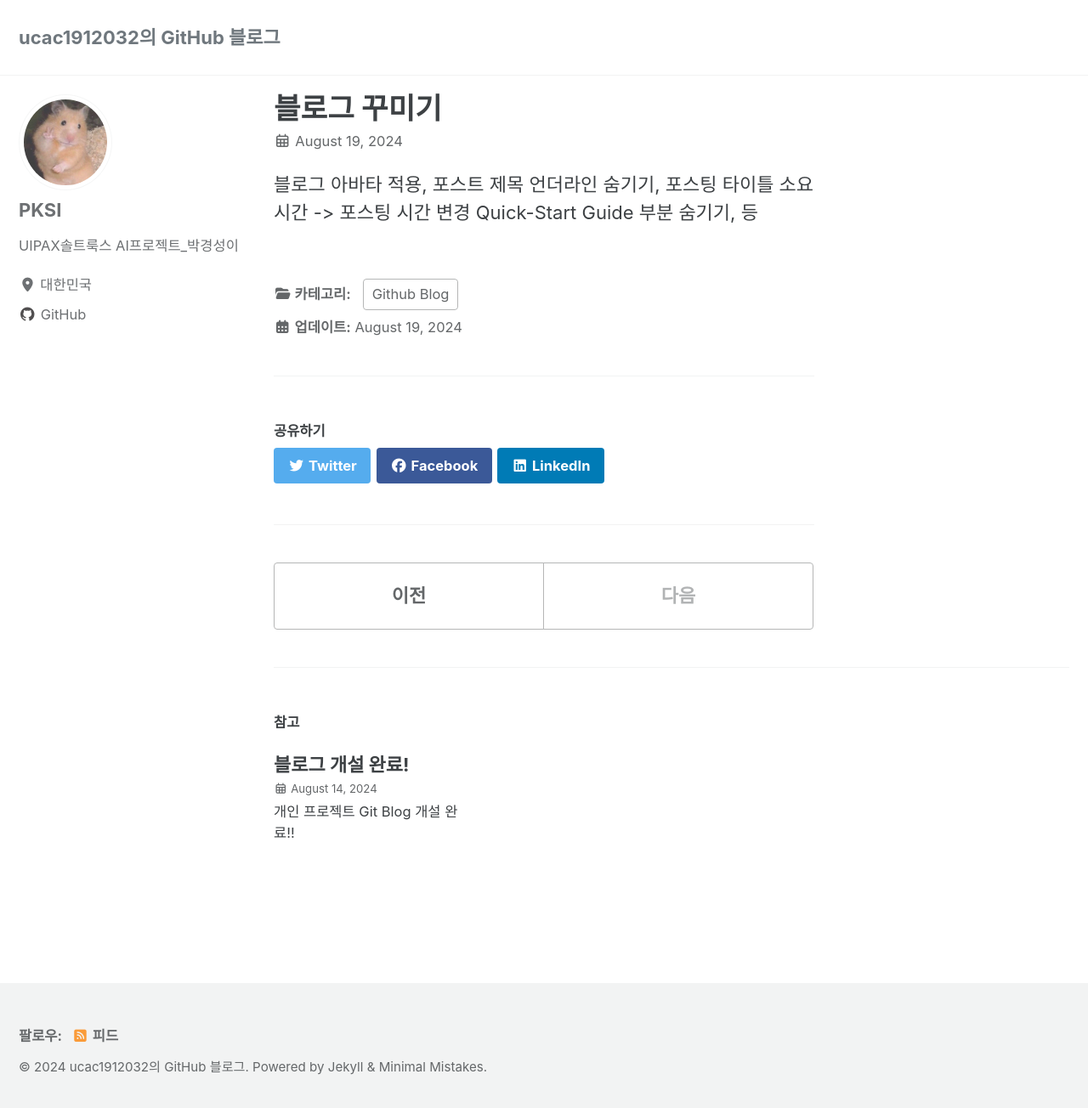
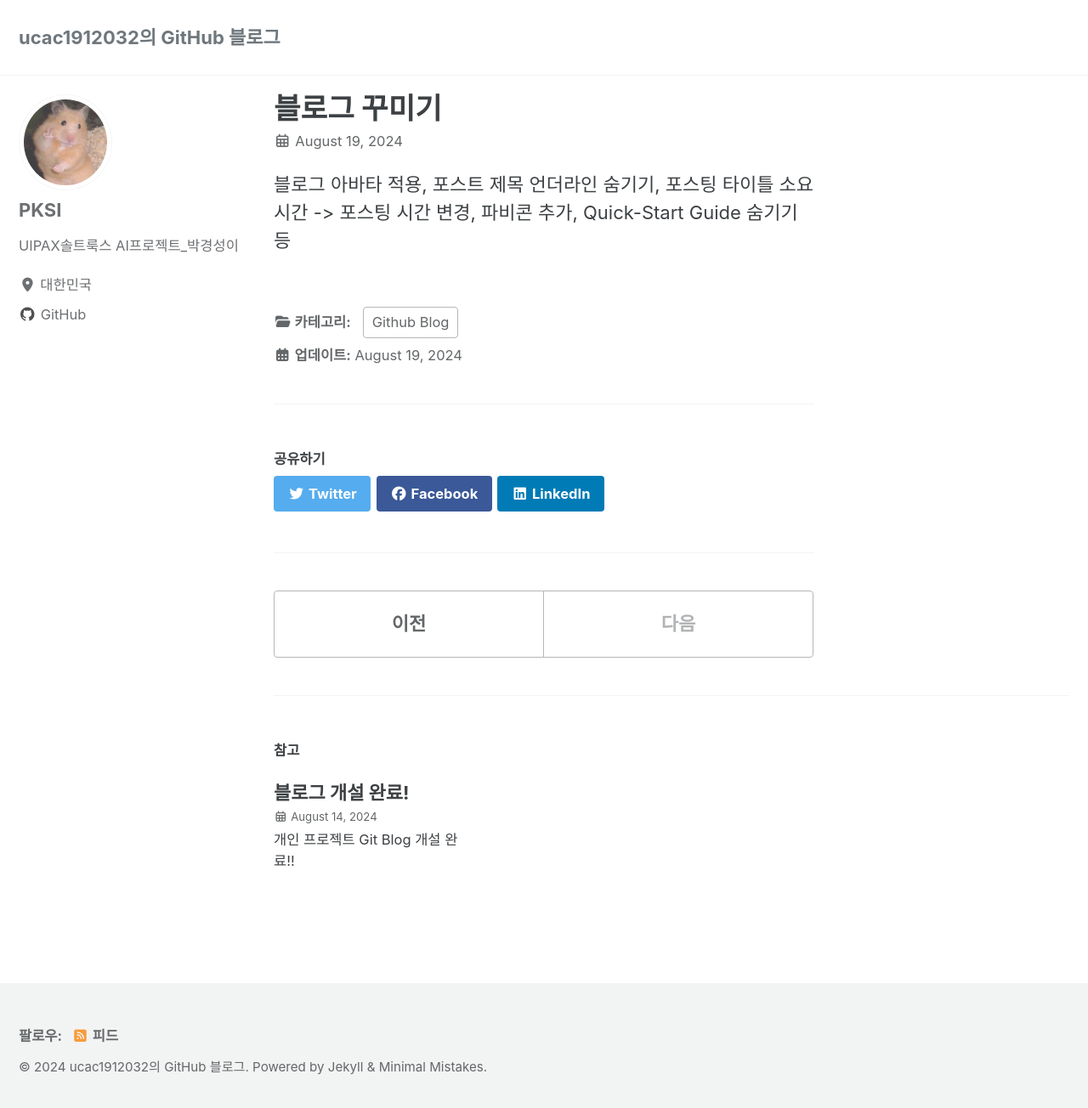
Before and after one commit to ucac1912032/ucac1912032.github.io, a Jekyll site: the page built from _posts/2024-08-19-블로그 꾸미기.md, in a window 1280 px wide and 1312 px high. Shown: the top 1304 px of the window at 85% size. Built offline with Jekyll 4.4.1, drawn with Linux system fonts in a browser that asks for light colours; cached includes are drawn as plain includes.

Commit message:
Update 2024-08-19-블로그 꾸미기.md

```diff
--- a/_posts/2024-08-19-블로그 꾸미기.md
+++ b/_posts/2024-08-19-블로그 꾸미기.md
@@ -1,9 +1,11 @@
 ---
 title: "블로그 꾸미기"
+excerpt: "블로그 각종 설정"
 
 categories:
   - Github Blog
 ---
 
-블로그 아바타 적용, 포스트 제목 언더라인 숨기기, 포스팅 타이틀 소요시간 -> 포스팅 시간 변경
-Quick-Start Guide 부분 숨기기, 등
+블로그 아바타 적용, 포스트 제목 언더라인 숨기기,
+포스팅 타이틀 소요시간 -> 포스팅 시간 변경,
+파비콘 추가, Quick-Start Guide 숨기기 등
```
